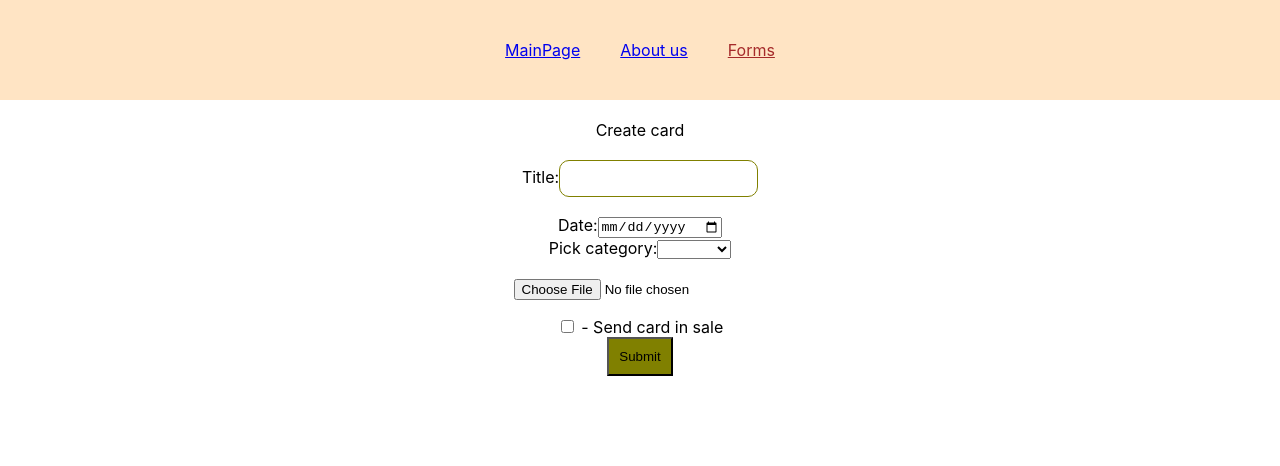
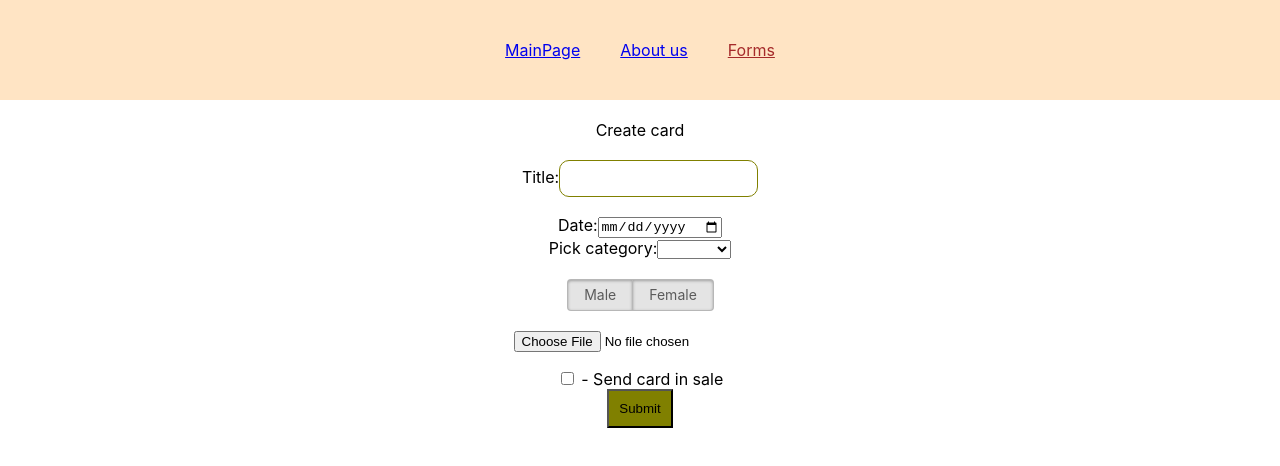
Before and after one commit to MariStakhovskaya/rsschool-react, a React (Create React App) app in the folder components/: page /forms in a window 1280 px wide. Shown: the top 466 px of the page. Built offline with nearby package versions, Linux system fonts and the light colour scheme.

Commit message:
feat: add radio input

```diff
--- a/components/src/pages/forms/FormCard.tsx
+++ b/components/src/pages/forms/FormCard.tsx
@@ -8,6 +8,7 @@ export type FormCardProps = {
   date: string;
   category: string;
   checkbox: boolean;
+  gender: string;
   file: string;
 };
 class FormCard extends Component<FormCardProps, CardProps> {
@@ -24,6 +25,7 @@ class FormCard extends Component<FormCardProps, CardProps> {
           <img src={this.props.file} alt="pic" />
         </div>
         <div>Category: {this.props.category}</div>
+        <div>Gender: {this.props.gender}</div>
         <div>InSale: {this.props.checkbox ? 'yes' : 'no'}</div>
       </div>
     );
--- a/components/src/pages/forms/Forms.module.css
+++ b/components/src/pages/forms/Forms.module.css
@@ -37,3 +37,53 @@
 .formCardContainer img {
     width: 200px;
 }
+
+.switchField {
+	display: flex;
+	overflow: hidden;
+    justify-content: center;
+    margin-top: 20px;
+}
+
+.switchField input {
+	position: absolute !important;
+	clip: rect(0, 0, 0, 0);
+	height: 1px;
+	width: 1px;
+	border: 0;
+	overflow: hidden;
+}
+
+.switchField label {
+	background-color: #e4e4e4;
+	color: rgba(0, 0, 0, 0.6);
+	font-size: 14px;
+	line-height: 1;
+	text-align: center;
+	padding: 8px 16px;
+	margin-right: -1px;
+	border: 1px solid rgba(0, 0, 0, 0.2);
+	box-shadow: inset 0 1px 3px rgba(0, 0, 0, 0.3), 0 1px rgba(255, 255, 255, 0.1);
+	transition: all 0.1s ease-in-out;
+}
+
+.switchField label:hover {
+	cursor: pointer;
+}
+
+.switchField label:hover {
+	cursor: pointer;
+}
+
+.switchField input:checked + label {
+	background-color: #a5dc86;
+	box-shadow: none;
+}
+
+.switchField label:first-of-type {
+	border-radius: 4px 0 0 4px;
+}
+
+.switchField label:last-of-type {
+	border-radius: 0 4px 4px 0;
+}
--- a/components/src/pages/forms/Forms.tsx
+++ b/components/src/pages/forms/Forms.tsx
@@ -13,6 +13,8 @@ class Forms extends Component<FormsProps, FormsState> {
   inputDate = React.createRef<HTMLInputElement>();
   inputCheck = React.createRef<HTMLInputElement>();
   inputSelect = React.createRef<HTMLSelectElement>();
+  radioOneRef = React.createRef<HTMLInputElement>();
+  radioTwoRef = React.createRef<HTMLInputElement>();
   inputFile = React.createRef<HTMLInputElement>();
   formRef = React.createRef<HTMLFormElement>();
   constructor(props: FormsProps) {
@@ -32,11 +34,13 @@ class Forms extends Component<FormsProps, FormsState> {
         date: this.inputDate.current?.value as string,
         category: this.inputSelect.current?.value as string,
         checkbox: this.inputCheck.current?.checked as boolean,
+        gender: this.radioOneRef.current?.checked ? 'Man' : 'Female',
         file: URL.createObjectURL((this.inputFile.current?.files as FileList)[0]),
       },
     ];
     this.setState({ cards: [...this.state.cards, ...newCard] });
     this.reset();
+    console.log(this.radioOneRef.current?.checked);
   }
   reset() {
     (this.inputName.current as HTMLInputElement).value = '';
@@ -44,6 +48,7 @@ class Forms extends Component<FormsProps, FormsState> {
     (this.inputSelect.current as HTMLSelectElement).value = '';
     (this.inputCheck.current as HTMLInputElement).checked = false;
     (this.inputFile.current as HTMLInputElement).value = '';
+    (this.radioOneRef.current as HTMLInputElement).checked = false;
   }
   render() {
     return (
@@ -76,6 +81,25 @@ class Forms extends Component<FormsProps, FormsState> {
               </select>
             </label>
           </div>
+          <div className={style.switchField}>
+            <input
+              ref={this.radioOneRef}
+              type="radio"
+              id="radio-one"
+              name="switch-one"
+              value="Male"
+              required
+            />
+            <label htmlFor="radio-one">Male</label>
+            <input
+              ref={this.radioTwoRef}
+              type="radio"
+              id="radio-two"
+              name="switch-one"
+              value="Female"
+            />
+            <label htmlFor="radio-two">Female</label>
+          </div>
           <div>
             <input type="file" ref={this.inputFile} required />
           </div>
```
